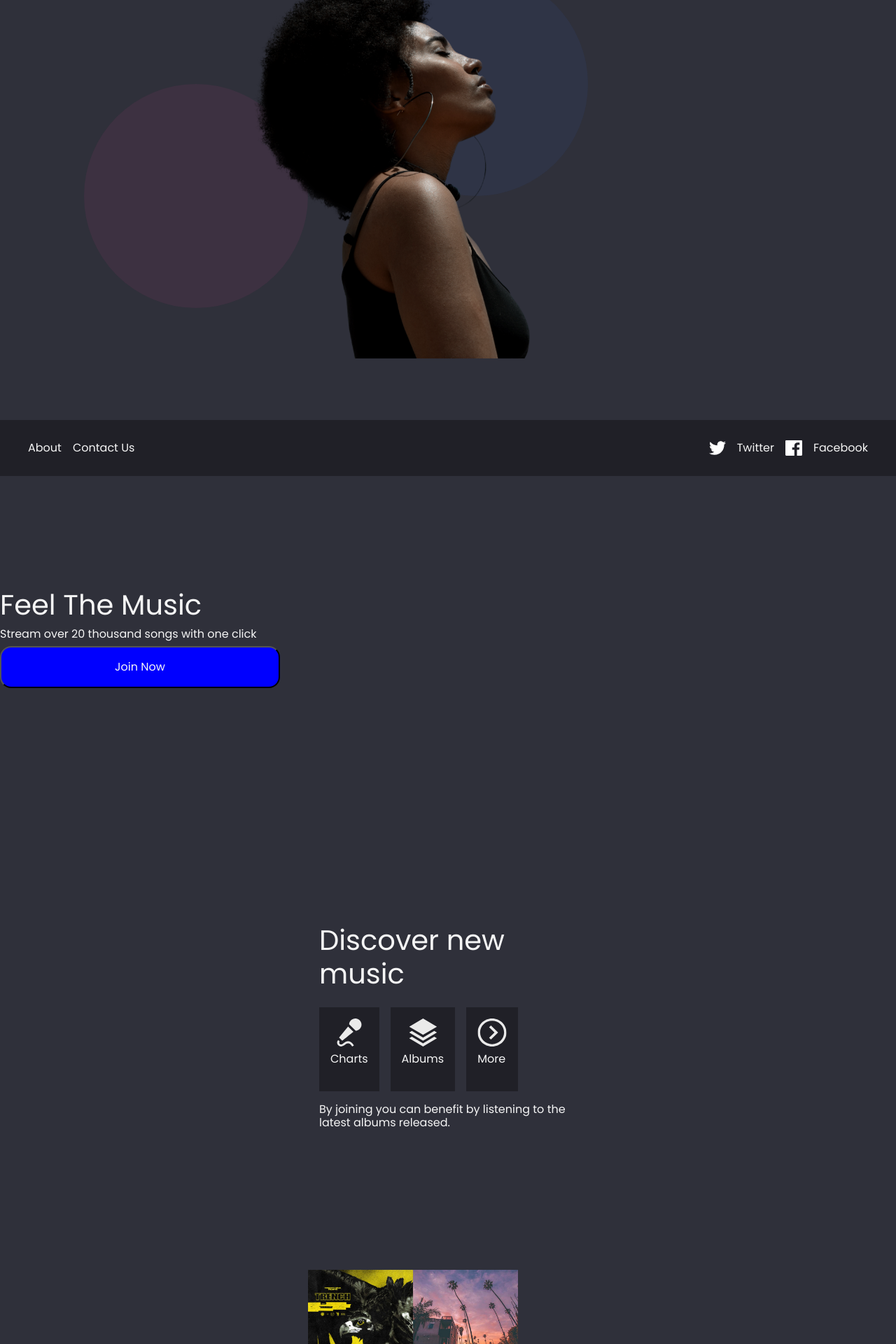
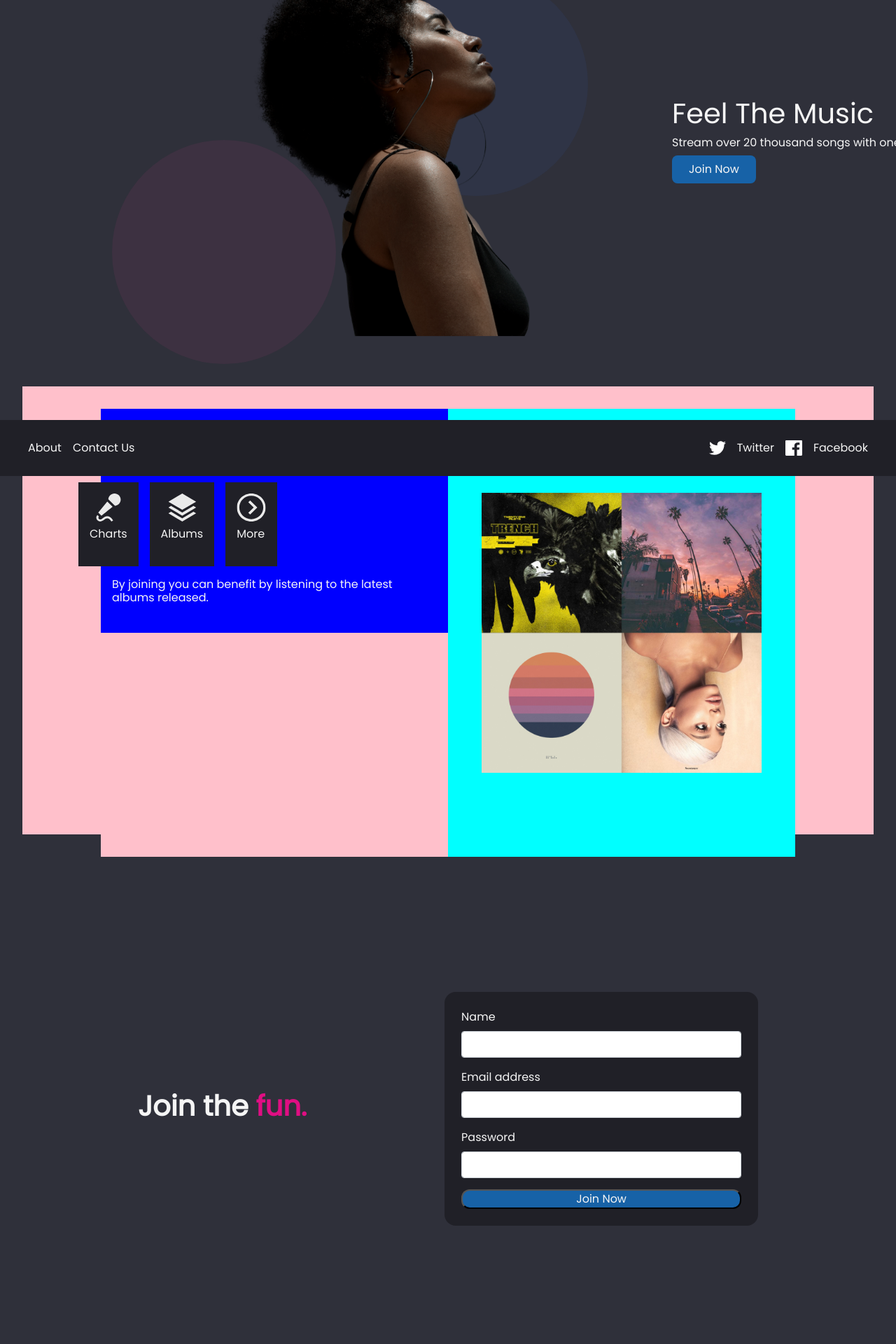
Before and after one commit to marielleia/Soundwave_project, a React (Create React App) app: page / in a window 1280 px wide. Shown: the part 120-2040 px from the top of the page at 70% size. Built offline with nearby package versions, Linux system fonts and the light colour scheme.

Commit message:
join css responsive

```diff
--- a/src/App.css
+++ b/src/App.css
@@ -5,8 +5,6 @@ scroll-behavior: smooth;
 }
 
 main {
-  height: 100%;
-  width: auto;
   font-family: "Poppins";
   background-color: #2F303A;
   display: flex;
@@ -25,22 +23,28 @@ nav {
 /*---------------MAIN---------*/
 
 #portada {
-  align-items: center;
+    display: grid;
+    grid-template-columns: repeat(auto-fit, 30vh);
+    overflow: hidden;
+    align-items: center;
 }
 
 /*-------------DISCOVER--------*/
 
 #discover {
-  height: 100%;
-  width: auto;
+display: flex;
+flex-direction: row;
 }
+
+@media screen and (max-width: 400){
+  #discover{
+      display: flex;
+      flex-direction: column;
+  }}
 
 /*------------JOIN------------*/
 
-#join {
-  height: 100%;
-  width: auto;
-}
+
 
 /*--------------FOOTER---------*/
 footer {
--- a/src/components/Discover.css
+++ b/src/components/Discover.css
@@ -1,22 +1,26 @@
 /********section*******/
 #discover {
-    display: grid;
-    grid-template-columns: repeat(auto-fit, 50vh);
-    margin: 20vh;
-    grid-gap: 2vh;
+    height: 80vh;
+    background-color: pink;
+    margin: 4vh;
     justify-content: center;
 }
+
 /*****cajita texto*****/
 .text-discover{
+    background-color: blue;
+    height: 40vh;
+    width: 50%;
     display: flex;
     flex-direction: column;
-    justify-content: flex-start;
+    justify-content: center;
+    align-items: center;
     padding: 2vh;
 }
 
 /*****cajita iconos*****/
 .icons{
-    width: 50vh;
+    width: 70vh;
     display: flex;
     justify-content: flex-start;
     margin-top: 2vh;
@@ -40,3 +44,17 @@
     height: 5vh;
     width: auto;
 }
+
+/*****imagen cover*****/
+.cover{
+    background-color: aqua;
+    width: 50%;
+    display: flex;
+    justify-content: center;
+    align-items: center;
+
+}
+.covers{
+    height: 50vh;
+    width: auto;
+}
--- a/src/components/HomepageText.css
+++ b/src/components/HomepageText.css
@@ -1,6 +1,18 @@
-.button-join{
-    padding: 2vh;
-    border-radius: 1vh none;
+.HomepageText{
+    width: 70vh;
+    height: 60vh;
+    display: flex;
+    flex-direction: column;
+    justify-content: center;
+}
+
+.button-joinp{
+    width: 15vh;
+    font-size: 2vh;
+    height: auto;
+    padding: 1vh;
+    border-radius: 1vh;
+    border:none;
     background-color: #1762A7;
     color: whitesmoke;
 }
--- a/src/components/HomepageText.js
+++ b/src/components/HomepageText.js
@@ -6,7 +6,7 @@ function HomepageText() {
       <div className='HomepageText'>
           <h1>Feel The Music</h1>
           <h6>Stream over 20 thousand songs with one click</h6>
-          <button className='button-join'>Join Now</button>
+          <button href='#join' className='button-joinp'>Join Now</button>
       </div>
     );
   }
--- a/src/components/Join.css
+++ b/src/components/Join.css
@@ -1,28 +1,68 @@
-#join{
-    display: grid;
-    grid-template-columns: repeat(auto-fit, 60vh);
-    justify-content: center;
+/*****SECTION*****/
+#join {
+    height: 80vh;
+    width: auto;
+    display: flex;
+    flex-direction: row;
+    justify-content: space-evenly;
+    align-items: center;
+    gap: 5vh;
+    margin: 5vh;
 }
 
+/*****JOIN THE FUN.*****/
 .text {
-    display: flex;
     justify-content: center;
-    text-align: center;
+    align-items: center;
+}
+
+.text h1{
+    font-size: vh;
+    font-weight: bolder;
 }
 
 .fun {
     color: rgba(243, 11, 139, 0.904);
 }
 
+/******FORM*****/
 .formulario{
     background-color: #202027;
-    width: 60vh;
-    padding: 5vh;
+    padding: 3vh;
     overflow: hidden;
+    border-radius: 2vh;
 }
 
 .button-join {
-    background-color: blue;
+    color: whitesmoke;
+    background-color: #1762A7;
     width: 50vh;
-    border-radius: 2vh;
+    border-radius: 1.5vh;
 }
+
+/***********RESPONSIVE*************/
+
+@media screen and (max-width: 420px){
+    #join{
+        display: flex;
+        flex-direction: column;
+        justify-content: flex-start;
+        margin: 6vh;
+    }
+    .formulario{
+        width: 40vh;
+    }
+
+    .button-join{
+        width: 34vh;
+        margin-top: 2vh;
+    }
+    .text{
+        height: 15vh;
+        padding-top: 3vh;
+        margin-bottom: 5vh;
+    }
+    .text h1{
+        font-size: 8vh;
+    }
+}
--- a/src/components/Join.js
+++ b/src/components/Join.js
@@ -3,7 +3,7 @@ import Form from 'react-bootstrap/Form';
 
 function Join() {
     return (
-          <section id="join">
+        <>
                 <div className="text">
                     <h1 className="jointhe">Join the <span className="fun">fun.</span></h1>
                 </div>
@@ -27,7 +27,7 @@ function Join() {
 
                     </Form>
                 </div>
-            </section>
+                </>
     );
   }
 
--- a/src/components/Portada.css
+++ b/src/components/Portada.css
@@ -1,17 +1,11 @@
-#portada {
-    display: grid;
-    grid-template-columns: repeat(auto-fit, 60vh);
-}
-
-.imageHero{
+.ImageHero{
     height: 80vh;
     width: auto;
     position: relative;
     z-index: 2;
-    right: 15vh;
-    bottom: 31vh;
+    right: 45vh;
+    top: 5vh;
 }
-
 /*------------CIRCLES-----------*/
 
 .circle1, .circle2, .circle3 {
@@ -25,9 +19,9 @@
     background-color:#bc3a801a;
     height: 20em;
     width: 20em;
-    top: 30vh;
-    bottom: 30vh;
-    margin-left: 15vh;
+    top: 20vh;
+    bottom: 20vh;
+    margin-left: 20vh;
     z-index: 2;
 }
 
@@ -36,16 +30,26 @@
     height: 20em;
     width: 20em;
     z-index: 1;
-    top: 10vh;
-    right: 10vh;
+    bottom: 10vh;
+    left: 20vh;
     margin-left: 15vh;
 }
 
 .circle3 {
     background-color: #3457b21a;
-    height: 5vh;
-    width: 5vh;
+    height: 40em;
+    width: 40em;
+    top: 40vh;
+    left: 100vh;
     z-index: 1;
-    top: 95em;
-    left: 65em;
 }
+
+/**********RESPONSIVE********/
+
+@media screen and (max-width: 420px) {
+   .ImageHero img{
+        display: none;}
+    .HomepageText{
+        display: flex;
+        align-items: center;
+    }}
--- a/src/components/Portada.js
+++ b/src/components/Portada.js
@@ -11,13 +11,9 @@ function Portada() {
               <span className="circle2"></span>
               <span className="circle3"></span>
 
-              <div className="imageHero">
-                <ImageHero/>
-              </div>
+              <ImageHero/>
 
-              <div className="homeText">
-                <HomepageText/>
-              </div>
+              <HomepageText/>
 
           </section>
     );
```
